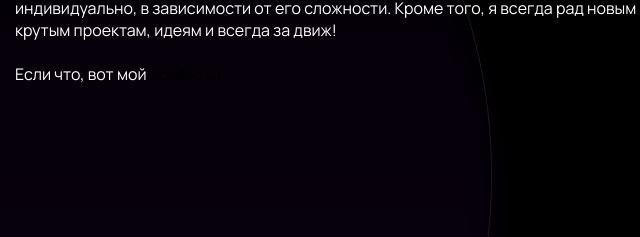
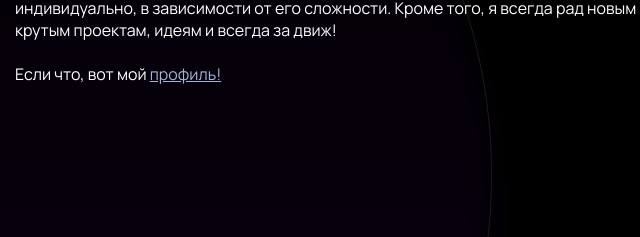
Before and after one commit to devbouf/levshin.engineer, a plain HTML site: page index.html in a window 1280 px wide. Shown: the part 2470-2707 px from the top of the page, 305-945 px from the left. Drawn offline with nearby package versions, Linux system fonts and the light colour scheme; a web font is replaced by a local one.

Commit message:
Update index.html

```diff
--- a/index.html
+++ b/index.html
@@ -61,7 +61,7 @@
           того, я всегда рад новым крутым проектам, идеям и всегда за движ!
           <br>
           <br>
-          Если что, вот мой <a href="github.com/devbouf" style="color: #000000"GitHub</a> профиль!</p>
+          Если что, вот мой <a href="github.com/devbouf" style="color: #a5b3db"GitHub"</a> профиль!</p>
       </div>
     </div>
   </div>
```
